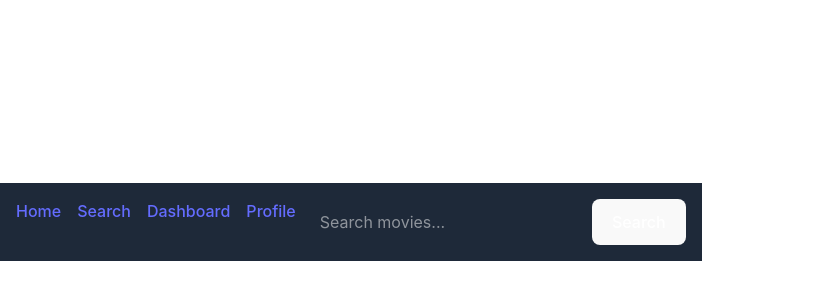
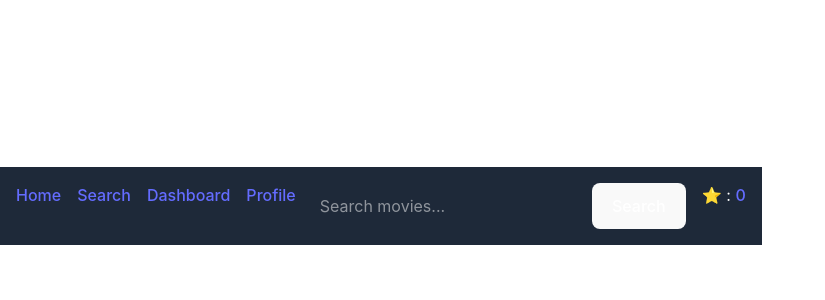
Before and after one commit to A01643189/advanced-web-project-session-1.1, a React (Vite) app: page /favorites in a window 1280 px wide. Shown: the part 178-478 px from the top of the page, without its empty margins (0-825 px from the left). Built offline with nearby package versions, Linux system fonts and the light colour scheme.

Commit message:
Second Session add favorites

```diff
--- a/src/App.tsx
+++ b/src/App.tsx
@@ -6,6 +6,7 @@ import Profile from './pages/Profile';
 import Dashboard from './pages/Dashboard';
 import NavBar from './components/NavBar';
 import MovieDetails from './pages/MovieDetails';
+import Favorites from './pages/Favorites';
 
 export default () => {
     return (
@@ -18,6 +19,7 @@ export default () => {
                     <Route path="/dashboard" element={<Dashboard />} />
                     <Route path="/profile" element={<Profile />} />
                     <Route path="/movie/:id" element={<MovieDetails />} />
+                    <Route path="/favorites" element={<Favorites />} />
                 </Routes>
             </div>
         </>
--- a/src/components/NavBar.tsx
+++ b/src/components/NavBar.tsx
@@ -1,7 +1,10 @@
-import React,{useState} from "react";
+import React,{useState, useContext} from "react";
 import { Link, useNavigate } from "react-router-dom";
+import { FavoritesContext } from "../context/FavoritesContext";
 
 export default function NavBar() {
+
+    const favorites = useContext(FavoritesContext);
 
     const [query, setQuery] = useState('');
     const navigate = useNavigate();
@@ -31,6 +34,7 @@ export default function NavBar() {
                         Search
                 </button>
             </form>
+            <p>⭐ : <Link to="/favorites">{favorites?.favorites.size}</Link></p>
         </nav>
     )
 }
--- /dev/null
+++ b/src/context/FavoritesContext.tsx
@@ -0,0 +1,28 @@
+import { createContext, useState, ReactNode } from "react";
+import { Movie } from '../pages/Home';
+
+interface ContextProps {
+  favorites: Map<number, Movie>;
+  setFavorite: (movie: Movie) => void;
+}
+
+export const FavoritesContext = createContext<ContextProps | undefined>(undefined);
+
+export function FavoritesProvider({ children }: { children: ReactNode }) {
+  const [favorites, setFavorites] = useState(new Map<number, Movie>());
+
+  function setFavorite(movie: Movie) {
+    if (!favorites.has(movie.id)) {
+      setFavorites(prevState => new Map<number, Movie>(prevState).set(movie.id, movie));
+    } else {
+      favorites.delete(movie.id);
+      setFavorites(prevState => new Map<number, Movie>(prevState));
+    }
+  }
+
+  return (
+    <FavoritesContext.Provider value={{ favorites, setFavorite }}>
+      {children}
+    </FavoritesContext.Provider>
+  );
+}
--- a/src/main.tsx
+++ b/src/main.tsx
@@ -3,11 +3,14 @@ import { createRoot } from 'react-dom/client'
 import { BrowserRouter } from 'react-router-dom'
 import './index.css'
 import App from './App.tsx'
+import { FavoritesProvider } from './context/FavoritesContext.tsx'
 
 createRoot(document.getElementById('root')!).render(
   <StrictMode>
       <BrowserRouter>
-          <App />
+          <FavoritesProvider>
+              <App />
+          </FavoritesProvider>
       </BrowserRouter>
   </StrictMode>
 );
--- /dev/null
+++ b/src/pages/Favorites.tsx
@@ -0,0 +1,21 @@
+import { FavoritesContext } from "../context/FavoritesContext.tsx";
+import MovieCard from "../components/MovieCard";
+import { useContext } from "react";
+
+export default function Favorites() {
+  const favorites = useContext(FavoritesContext);
+
+  return (
+    <div className="grid grid-cols-2 md:grid-cols-4 gap-4 p-4">
+      {Array.from(favorites?.favorites.values()).map((movie) => (
+        <MovieCard
+          id={movie.id}
+          title={movie.title}
+          poster={`https://image.tmdb.org/t/p/w500${movie.poster_path}`}
+          rating={movie.vote_average}
+          key={movie.id}
+        />
+      ))}
+    </div>
+  );
+}
--- a/src/pages/Home.tsx
+++ b/src/pages/Home.tsx
@@ -5,11 +5,12 @@ import MovieCard from "../components/MovieCard.tsx";
 const TMDB_API_KEY = '9009a9c14a2a609e5050427ed142b099'
 const TMDB_API_URL = `https://api.themoviedb.org/3/trending/movie/day?api_key=${TMDB_API_KEY}`;
 
-interface Movie {
+export interface Movie {
     id: number;
     title: string;
     poster_path: string;
     vote_average: string;
+    overview: string;
 }
 
 export default function Home() {
--- a/src/pages/MovieDetails.tsx
+++ b/src/pages/MovieDetails.tsx
@@ -1,13 +1,17 @@
-import { useEffect, useState } from "react";
+import { useEffect, useState, useContext } from "react";
 import { useParams } from "react-router-dom";
 import axios from "axios";
+import { Movie } from "./Home";
+import { FavoritesContext } from "../context/FavoritesContext";
 
 const TMDb_API_KEY = "9009a9c14a2a609e5050427ed142b099";
 const TMDb_API_URL = `https://api.themoviedb.org/3/movie`;
 
 export default function MovieDetails() {
     const { id } = useParams();
-    const [movie, setMovie] = useState(null);
+    const [movie, setMovie] = useState<Movie>();
+
+    const { setFavorite,favorites } = useContext(FavoritesContext);
 
     console.log("Movie ID from useParams:", id); // Debugging
 
@@ -24,6 +28,14 @@ export default function MovieDetails() {
 
     if (!movie) return <p>Loading...</p>;
 
+    let favButtonLabel = '';
+
+    if (!favorites.has(movie.id)) {
+        favButtonLabel = 'Add to Favorites';
+    } else {
+        favButtonLabel = 'Remove from Favorites';
+    }
+
     return (
         <div className="p-4 bg-gray-900 text-white rounded-lg">
             <img
@@ -34,6 +46,12 @@ export default function MovieDetails() {
             <h1 className="text-lg font-bold mt-2">{movie.title}</h1>
             <p>{movie.overview}</p>
             <p>⭐ {movie.vote_average}</p>
+            <button
+                className="bg-blue-500 text-white px-4 py-2 rounded mt-2"
+                onClick={() => setFavorite(movie)}
+            >
+                {favButtonLabel}
+            </button>
         </div>
     );
 }
--- a/src/pages/Search.tsx
+++ b/src/pages/Search.tsx
@@ -3,6 +3,7 @@ import { useEffect, useState } from "react"
 import { useLocation } from "react-router-dom"
 import axios from "axios"
 import MovieCard from "../components/MovieCard"
+import { Movie } from "./Home"
 
 const TMDb_API_KEY = '9009a9c14a2a609e5050427ed142b099';
 const TMDb_API_URL = `https://api.themoviedb.org/3/search/movie`;
@@ -11,7 +12,7 @@ const TMDb_API_URL = `https://api.themoviedb.org/3/search/movie`;
 export default function Search() {
 
     const location = useLocation();
-    const [movies, setMovies] = useState<Array<{ id: number; title: string; poster_path: string; vote_average: number }>>([]);
+    const [movies, setMovies] = useState<Movie[]>([]);
 
     const query = new URLSearchParams(location.search).get('query');
 
```
Lines whose indentation alone changed are shown as unchanged.
